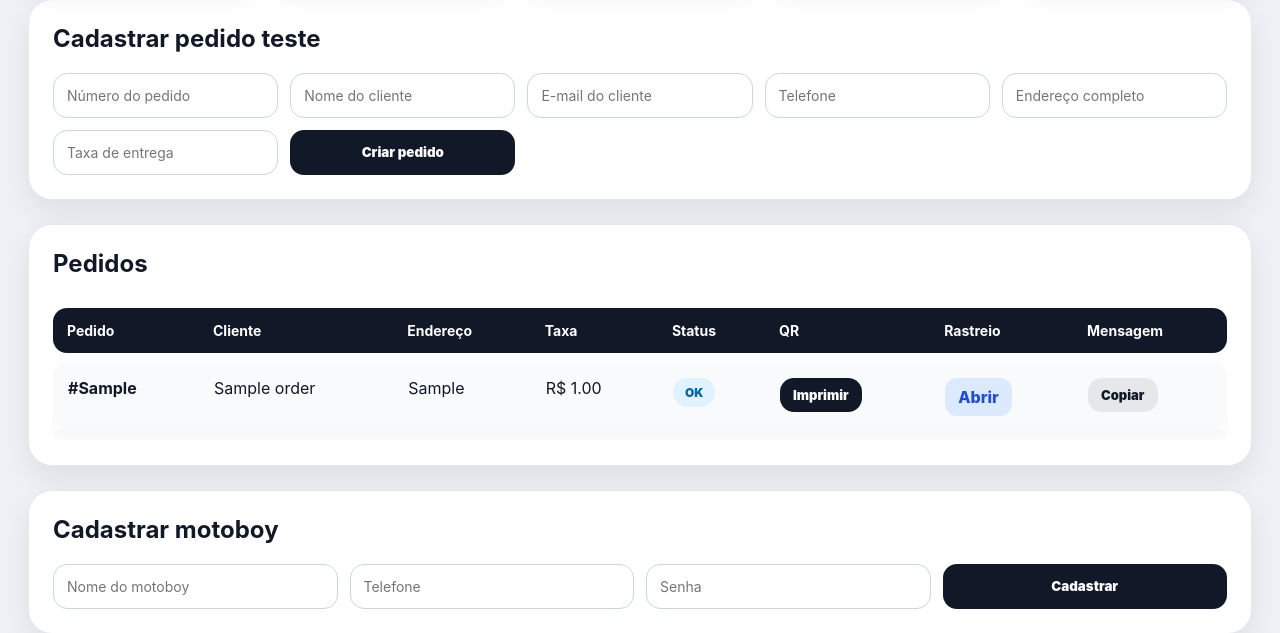
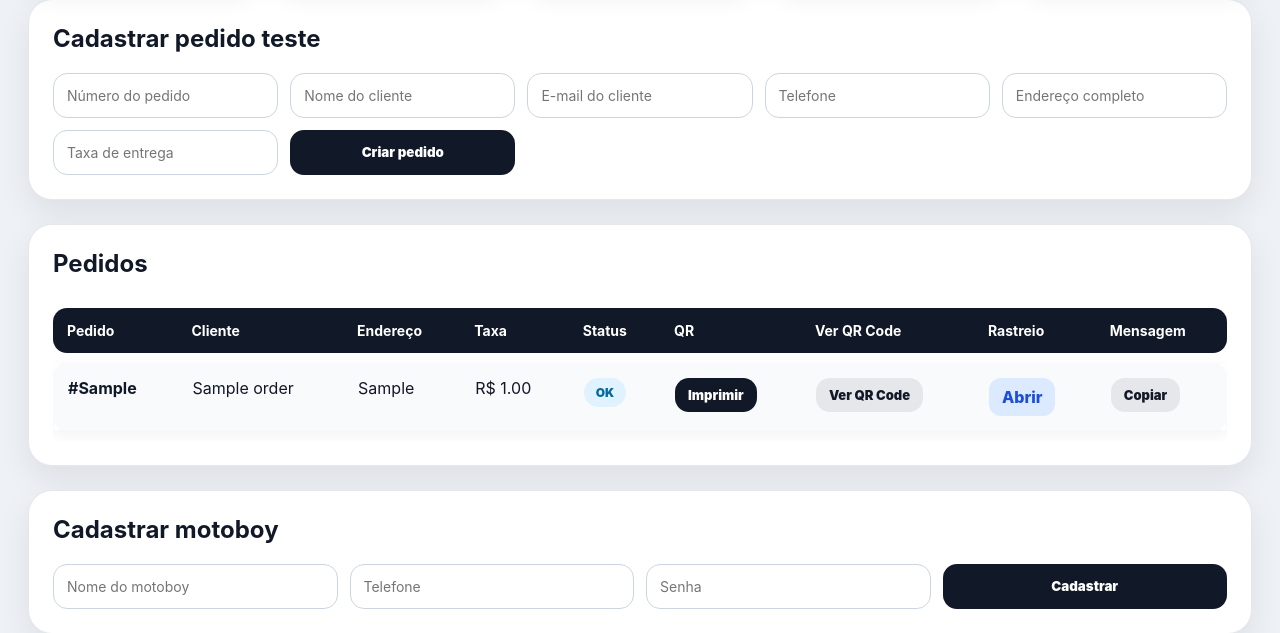
Before and after one commit to yohanmeert-dot/mototrack, a Flask app: page /admin in a window 1280 px wide. Shown: the part 450-1083 px from the top of the page. Run offline with Flask 3, Linux system fonts and the light colour scheme; the visitor is signed in with stand-in values (Sample User, id 1); tables that the repository leaves empty hold one stand-in row (values such as "Sample post").

Commit message:
Adiciona botao ver qr code

```diff
--- a/templates/admin.html
+++ b/templates/admin.html
@@ -78,6 +78,7 @@
                         <th>Taxa</th>
                         <th>Status</th>
                         <th>QR</th>
+          		<th>Ver QR Code</th>
                         <th>Rastreio</th>
                         <th>Mensagem</th>
                     </tr>
@@ -97,7 +98,11 @@
                                 Imprimir
                             </button>
                         </td>
-
+			<td>
+    				<button class="small-btn light" onclick="verQrCode('{{ order.id }}', '{{ order.numero_pedido }}')">
+     				    Ver QR Code
+  			        </button>
+			</td>
                         <td>
                             <a class="small-link" href="/rastreio/{{ order.tracking_token }}" target="_blank">
                                 Abrir
@@ -167,7 +172,66 @@
 
 <iframe id="printFrame" style="display:none;"></iframe>
 
+
 <script>
+function verQrCode(orderId, numeroPedido) {
+    const imgUrl = "/qr_codes/pedido_" + orderId + ".png";
+
+    const janela = window.open("", "QR Code", "width=420,height=520");
+
+    janela.document.write(`
+        <html>
+        <head>
+            <title>QR Code Pedido #${numeroPedido}</title>
+            <style>
+                body {
+                    font-family: Arial, sans-serif;
+                    background: #f3f4f6;
+                    display: flex;
+                    justify-content: center;
+                    align-items: center;
+                    min-height: 100vh;
+                    margin: 0;
+                }
+
+                .card {
+                    background: white;
+                    padding: 28px;
+                    border-radius: 20px;
+                    text-align: center;
+                    box-shadow: 0 12px 32px rgba(0,0,0,.15);
+                }
+
+                img {
+                    width: 280px;
+                    height: 280px;
+                    margin: 20px 0;
+                }
+
+                button {
+                    border: none;
+                    background: #111827;
+                    color: white;
+                    padding: 12px 18px;
+                    border-radius: 12px;
+                    cursor: pointer;
+                    font-weight: bold;
+                }
+            </style>
+        </head>
+        <body>
+            <div class="card">
+                <h2>Pedido #${numeroPedido}</h2>
+                <img src="${imgUrl}">
+                <br>
+                <button onclick="window.close()">Fechar</button>
+            </div>
+        </body>
+        </html>
+    `);
+
+    janela.document.close();
+}
 function imprimirIframe(url) {
     const frame = document.getElementById("printFrame");
     frame.src = url;
```
Also changed, not shown: templates/driver_home.html (+60 -2 lines).
